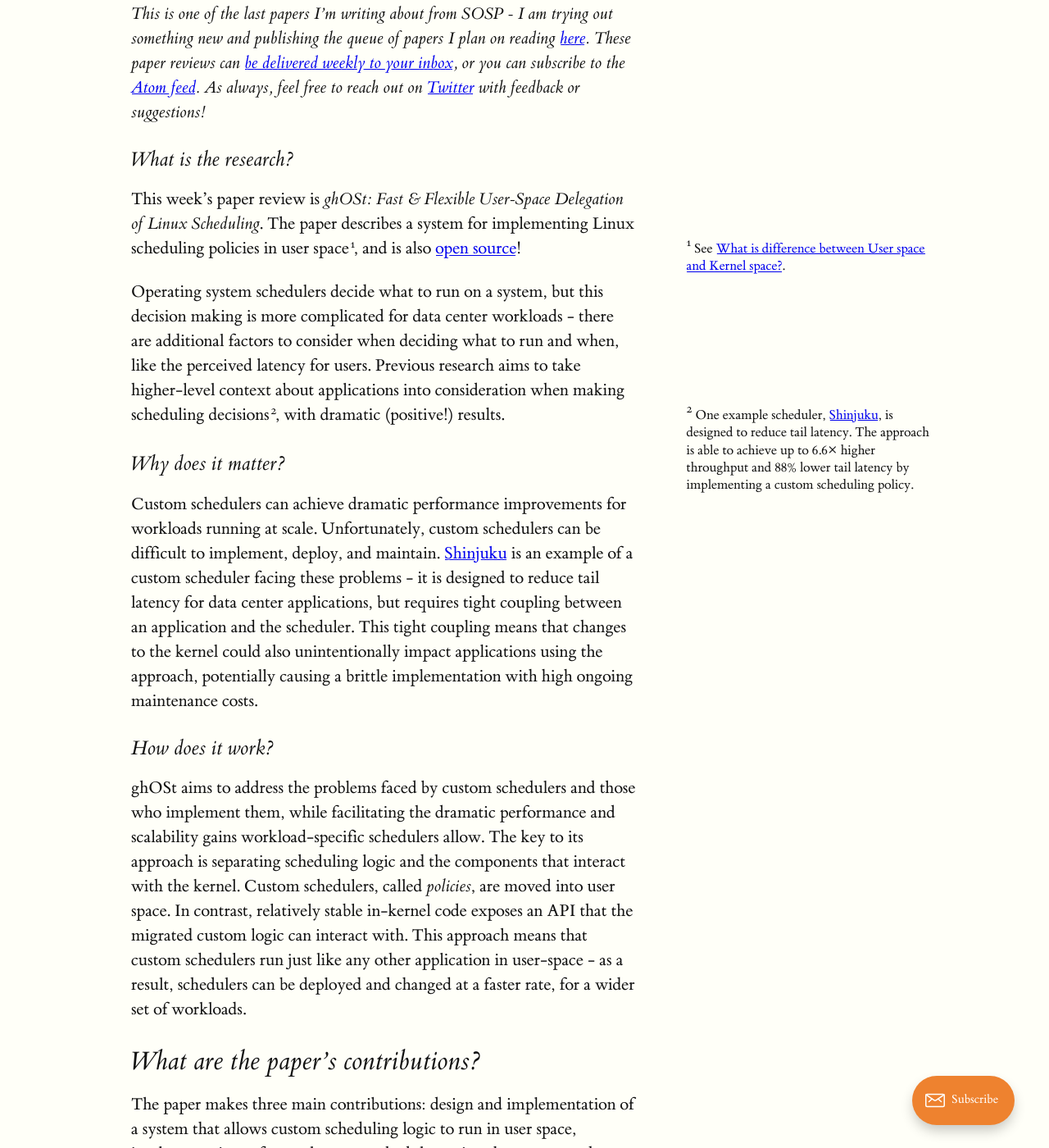
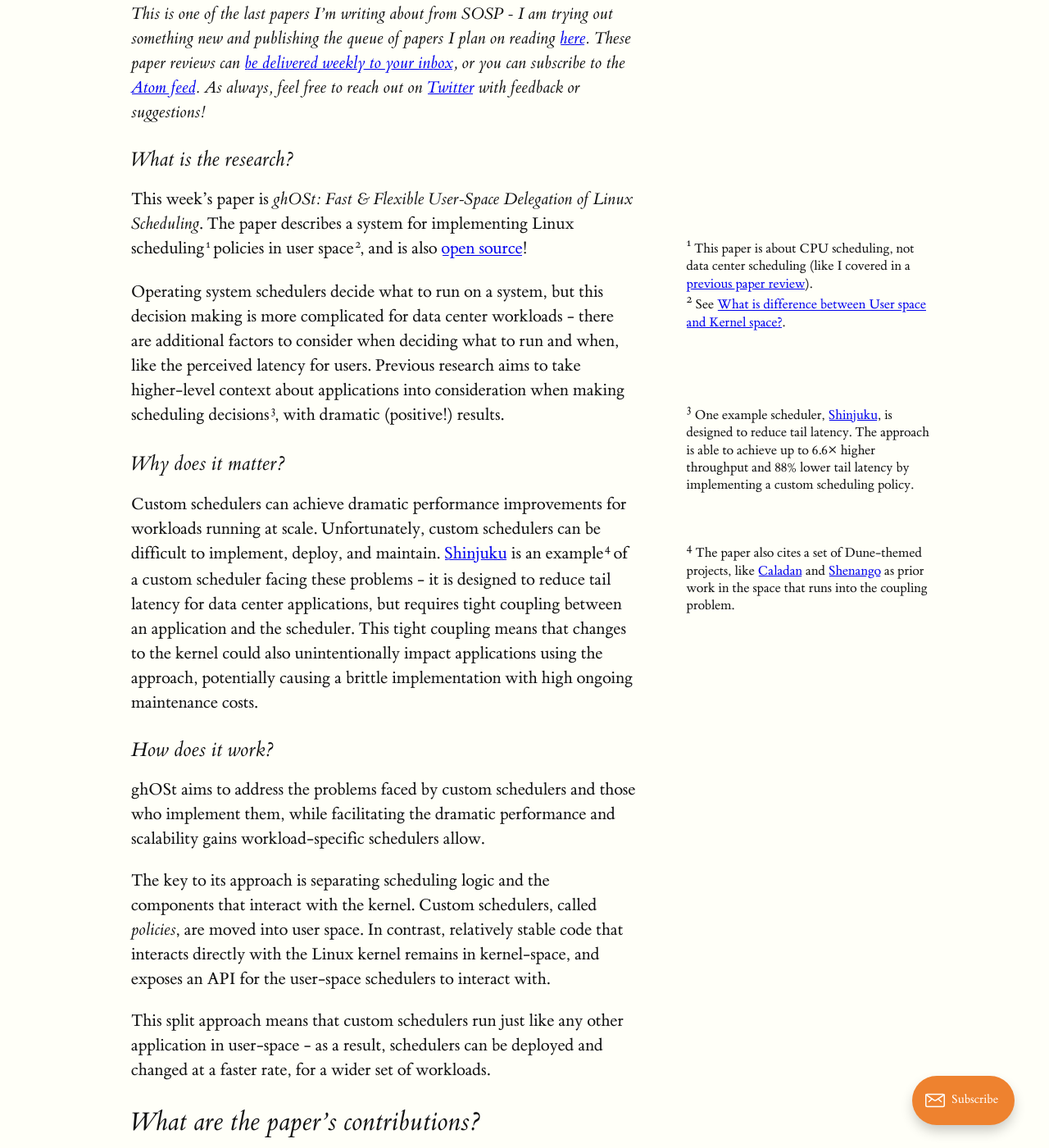
Before and after one commit to mlerner/mlerner.github.io, a Jekyll site: the page built from _posts/2021-12-28-ghost-fast-and-flexible-user-space-delegation-of-linux-scheduling.md, in a window 1280 px wide and 1400 px high, scrolled down 530 px. Shown: the whole window at 82% size. Built offline with Jekyll 4.4.1, drawn with Linux system fonts in a browser that asks for light colours; some of the changed text lies outside the part shown.

Commit message:
ghost publish

```diff
--- a/_drafts/2021-12-28-ghost-fast-and-flexible-user-space-delegation-of-linux-scheduling.md
+++ b/_posts/2021-12-28-ghost-fast-and-flexible-user-space-delegation-of-linux-scheduling.md
@@ -10,17 +10,21 @@ _This is one of the last papers I'm writing about from SOSP - I am trying out so
 
 ### What is the research?
 
-This week's paper review is _ghOSt: Fast & Flexible User-Space Delegation of Linux Scheduling_. The paper describes a system for implementing Linux scheduling policies in user space{% sidenote 'userspace' "See [What is difference between User space and Kernel space?](https://unix.stackexchange.com/questions/87625/what-is-difference-between-user-space-and-kernel-space)." %}, and is also [open source](https://github.com/google/ghost-userspace)!
+This week's paper is _ghOSt: Fast & Flexible User-Space Delegation of Linux Scheduling_. The paper describes a system for implementing Linux scheduling{% sidenote 'schedule' "This paper is about CPU scheduling, not data center scheduling (like I covered in a [previous paper review](/2021/10/10/scaling-large-production-clusters-with-partitioned-synchronization.html))." %} policies in user space{% sidenote 'userspace' "See [What is difference between User space and Kernel space?](https://unix.stackexchange.com/questions/87625/what-is-difference-between-user-space-and-kernel-space)." %}, and is also [open source](https://github.com/google/ghost-userspace)!
 
 Operating system schedulers decide what to run on a system, but this decision making is more complicated for data center workloads - there are additional factors to consider when deciding what to run and when, like the perceived latency for users. Previous research aims to take higher-level context about applications into consideration when making scheduling decisions{% sidenote 'shinjuku' "One example scheduler, [Shinjuku](https://www.usenix.org/conference/nsdi19/presentation/kaffes), is designed to reduce tail latency. The approach is able to achieve up to 6.6× higher throughput and 88% lower tail latency by implementing a custom scheduling policy."%}, with dramatic (positive!) results.
 
 ### Why does it matter?
 
-Custom schedulers can achieve dramatic performance improvements for workloads running at scale. Unfortunately, custom schedulers can be difficult to implement, deploy, and maintain. [Shinjuku](https://www.usenix.org/conference/nsdi19/presentation/kaffes) is an example of a custom scheduler facing these problems - it is designed to reduce tail latency for data center applications, but requires tight coupling between an application and the scheduler. This tight coupling means that changes to the kernel could also unintentionally impact applications using the approach, potentially causing a brittle implementation with high ongoing maintenance costs.
+Custom schedulers can achieve dramatic performance improvements for workloads running at scale. Unfortunately, custom schedulers can be difficult to implement, deploy, and maintain. [Shinjuku](https://www.usenix.org/conference/nsdi19/presentation/kaffes) is an example{% sidenote 'caladan' "The paper also cites a set of Dune-themed projects, like [Caladan](https://www.usenix.org/system/files/osdi20-fried.pdf) and [Shenango](https://www.usenix.org/system/files/nsdi19-ousterhout.pdf) as prior work in the space that runs into the coupling problem."%} of a custom scheduler facing these problems - it is designed to reduce tail latency for data center applications, but requires tight coupling between an application and the scheduler. This tight coupling means that changes to the kernel could also unintentionally impact applications using the approach, potentially causing a brittle implementation with high ongoing maintenance costs.
 
 ### How does it work?
 
-ghOSt aims to address the problems faced by custom schedulers and those who implement them, while facilitating the dramatic performance and scalability gains workload-specific schedulers allow. The key to its approach is separating scheduling logic and the components that interact with the kernel. Custom schedulers, called _policies_, are moved into user space. In contrast, relatively stable in-kernel code exposes an API that the migrated custom logic can interact with. This approach means that custom schedulers run just like any other application in user-space - as a result, schedulers can be deployed and changed at a faster rate, for a wider set of workloads.
+ghOSt aims to address the problems faced by custom schedulers and those who implement them, while facilitating the dramatic performance and scalability gains workload-specific schedulers allow.
+
+The key to its approach is separating scheduling logic and the components that interact with the kernel. Custom schedulers, called _policies_, are moved into user space. In contrast, relatively stable code that interacts directly with the Linux kernel remains in kernel-space, and exposes an API for the user-space schedulers to interact with.
+
+This split approach means that custom schedulers run just like any other application in user-space - as a result, schedulers can be deployed and changed at a faster rate, for a wider set of workloads.
 
 ## What are the paper's contributions?
 
@@ -85,12 +89,11 @@ To evaluate the overheads of the system, the paper includes microbenchmarks that
 
 The paper also determines the performance of a global scheduler (that schedules all cores on a system) implemented with ghOSt - previous research shows the potential advantage of this approach as the scheduler has more complete knowledge of the system. The evaluation shows that ghOSt is able to scale to millions of transactions, even when responsible for many CPUs.
 
-
 {% maincolumn 'assets/ghost/global.png' '' %}
 
 ### Comparison to existing systems
 
-Next, the paper compares ghOSt to Shinjuku{% sidenote 'shinjukucomp' "See the [Shinjuku](https://www.usenix.org/conference/nsdi19/presentation/kaffes) paper." %}, an example of a custom scheduling system tailored to reduce tail latency. The goal of this evaluation is to see whether _ghOSt_ performs similarly to a custom scheduler (which theoretically could achieve higher performance by using tailored optimization techniques). Shinjuku has a number of differences from _ghOSt_ - it uses dedicated resources (spinning threads that consume all of a CPU or set of CPUs), is constrained to a physical set of cores, and takes advantage of virtualization features to increase performance (like [posted interrupts](https://xenbits.xen.org/docs/4.9-testing/misc/vtd-pi.txt)).
+Next, the paper compares ghOSt to Shinjuku{% sidenote 'shinjukucomp' "See the [Shinjuku](https://www.usenix.org/conference/nsdi19/presentation/kaffes) paper." %}, an example of a custom scheduling system tailored to reduce tail latency. The goal of this evaluation is to see whether _ghOSt_ performs similarly to a custom scheduler (which theoretically could achieve higher performance by using tailored optimization techniques). Shinjuku has a number of differences from _ghOSt_ - it uses dedicated resources (spinning threads that consume all of a CPU or set of CPUs), is constrained to a physical set of cores, and takes advantage of virtualization features to increase performance (like [posted interrupts](https://xenbits.xen.org/docs/4.9-testing/misc/vtd-pi.txt)). The authors also port the Shinjuku scheduling policy itself so that it is compatible with ghOSt.
 
 The two systems run a generated workload, "in which each request includes a GET query to an in-memory RocksDB key-value store and performs a small amount of processing".
 
```
